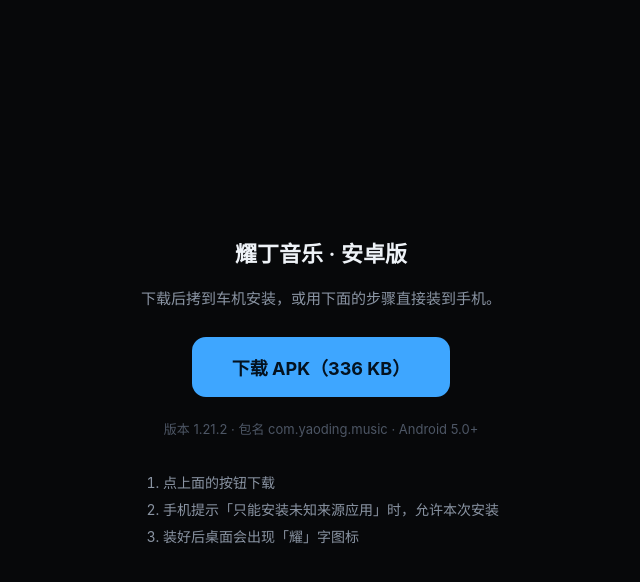
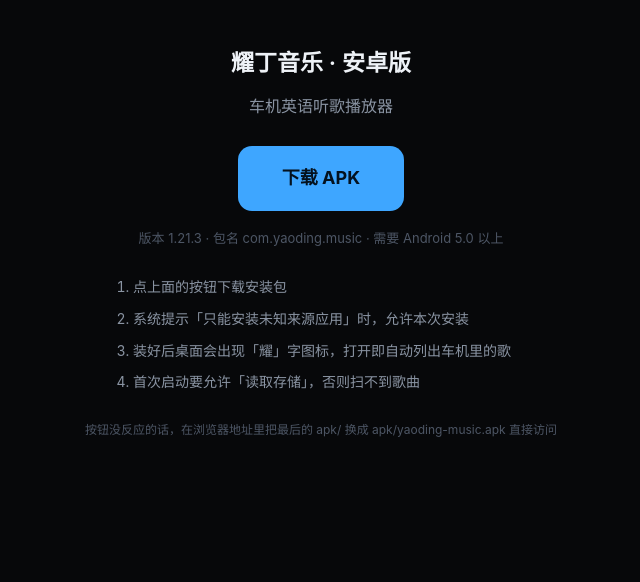
Before and after one commit to 52ouxiaoyu/music_player, a plain HTML site: page apk/index.html in a window 1280 px wide. Shown: the whole page, without its empty margins (319-959 px from the left). Drawn offline with Linux system fonts and the light colour scheme.

Commit message:
feat: v1.21.3 网页端增加 APK 下载入口
- 抽屉操作行新增「下载 APK」按钮，直接跳转 apk/ 下载页
- 说明面板新增「安卓版（车机推荐）」区块：说明为什么装 APK + 下载按钮 + 完整地址
- 地址按当前 sharecode 动态生成，复制到别的设备可直接打开
- 下载页重写为老浏览器友好版本：不用 flex gap / inset / CSS 变量
- 使用说明第 1、2 步改为兼容 APK 的表述

```diff
--- a/apk/index.html
+++ b/apk/index.html
@@ -4,27 +4,35 @@
 <meta name="viewport" content="width=device-width,initial-scale=1">
 <title>下载耀丁音乐 APK</title>
 <style>
-  *{box-sizing:border-box}
-  body{margin:0;min-height:100vh;background:#07080a;color:#eef2f7;
+  /* 这一页要给最老的车机浏览器也能打开，所以不用 flex gap、不用 inset、不用 CSS 变量 */
+  *{box-sizing:border-box;-webkit-tap-highlight-color:transparent;}
+  body{margin:0;background:#07080a;color:#eef2f7;
     font-family:-apple-system,"PingFang SC",Roboto,sans-serif;
-    display:flex;flex-direction:column;align-items:center;justify-content:center;
-    padding:32px 24px;text-align:center;gap:18px}
-  h1{font-size:22px;margin:0;font-weight:600}
-  p{color:#8a94a3;font-size:15px;line-height:1.7;margin:0;max-width:420px}
-  a.btn{display:inline-flex;align-items:center;justify-content:center;
-    height:60px;padding:0 40px;border-radius:14px;background:#3ea6ff;color:#04121f;
-    font-size:18px;font-weight:700;text-decoration:none;margin-top:8px}
-  .meta{color:#4d5665;font-size:13px;margin-top:4px}
-  ol{text-align:left;color:#8a94a3;font-size:14px;line-height:1.9;max-width:420px;padding-left:20px}
+    font-size:16px;line-height:1.7;text-align:center;padding:44px 22px 60px;}
+  h1{font-size:23px;margin:0 0 10px;font-weight:600;}
+  p{color:#8a94a3;margin:0 0 12px;}
+  .btn{display:inline-block;background:#3ea6ff;color:#04121f;text-decoration:none;
+    font-size:18px;font-weight:700;padding:17px 44px;border-radius:14px;margin:14px 0 6px;}
+  .btn:active{background:#3189d6;}
+  .meta{color:#4d5665;font-size:13px;margin:10px 0 26px;}
+  ol{text-align:left;color:#8a94a3;font-size:14px;max-width:420px;
+    margin:0 auto;padding-left:22px;}
+  ol li{margin-bottom:8px;}
+  .tip{color:#4d5665;font-size:12px;margin-top:26px;}
 </style></head>
 <body>
   <h1>耀丁音乐 · 安卓版</h1>
-  <p>下载后拷到车机安装，或用下面的步骤直接装到手机。</p>
-  <a class="btn" href="yaoding-music.apk" download>下载 APK（336 KB）</a>
-  <div class="meta">版本 1.21.2 · 包名 com.yaoding.music · Android 5.0+</div>
+  <p>车机英语听歌播放器</p>
+
+  <div><a class="btn" href="yaoding-music.apk" download>下载 APK</a></div>
+  <div class="meta">版本 1.21.3 · 包名 com.yaoding.music · 需要 Android 5.0 以上</div>
+
   <ol>
-    <li>点上面的按钮下载</li>
-    <li>手机提示「只能安装未知来源应用」时，允许本次安装</li>
-    <li>装好后桌面会出现「耀」字图标</li>
+    <li>点上面的按钮下载安装包</li>
+    <li>系统提示「只能安装未知来源应用」时，允许本次安装</li>
+    <li>装好后桌面会出现「耀」字图标，打开即自动列出车机里的歌</li>
+    <li>首次启动要允许「读取存储」，否则扫不到歌曲</li>
   </ol>
+
+  <div class="tip">按钮没反应的话，在浏览器地址里把最后的 apk/ 换成 apk/yaoding-music.apk 直接访问</div>
 </body></html>
```
Also changed, not shown: index.html (+30 -5 lines), 1 other file.
